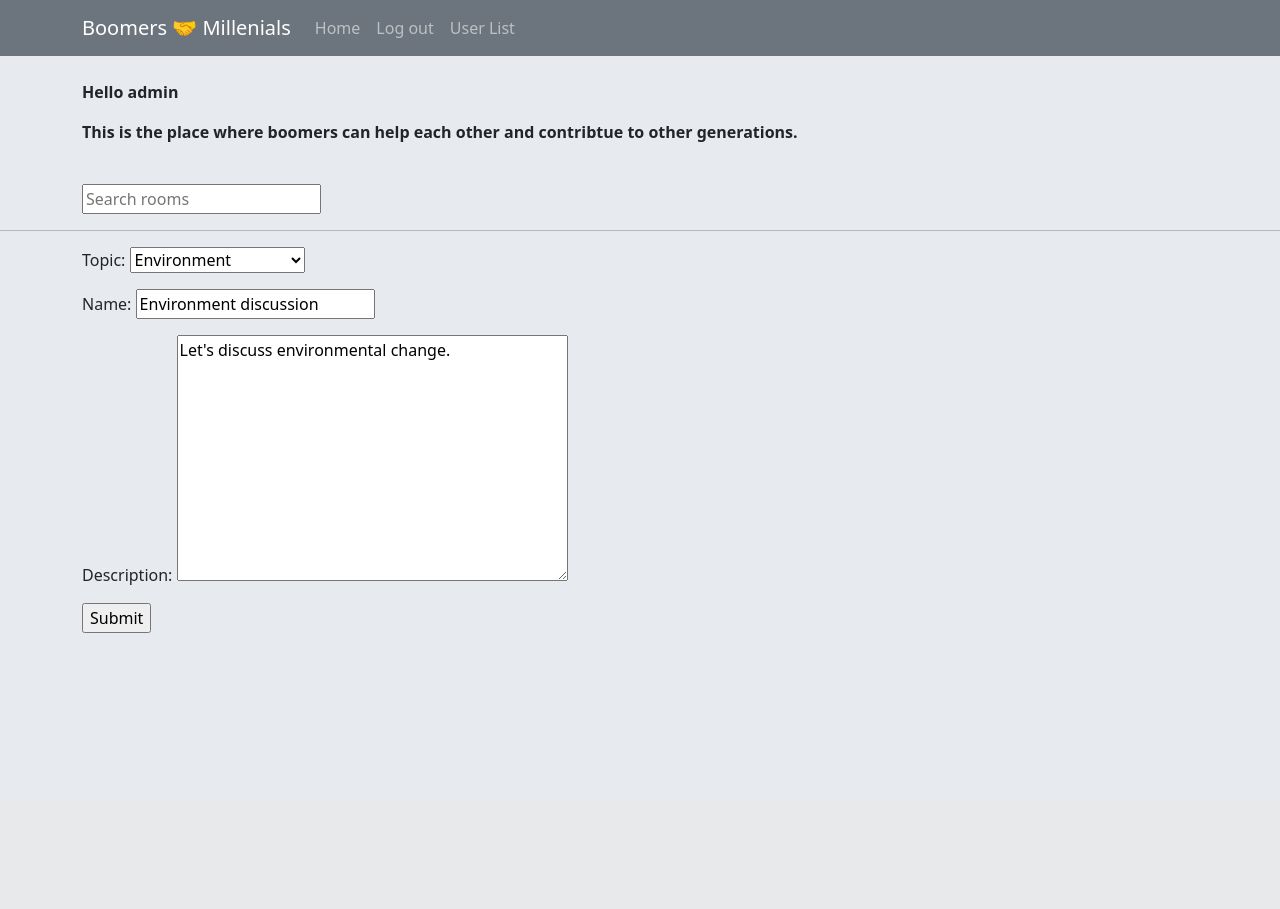
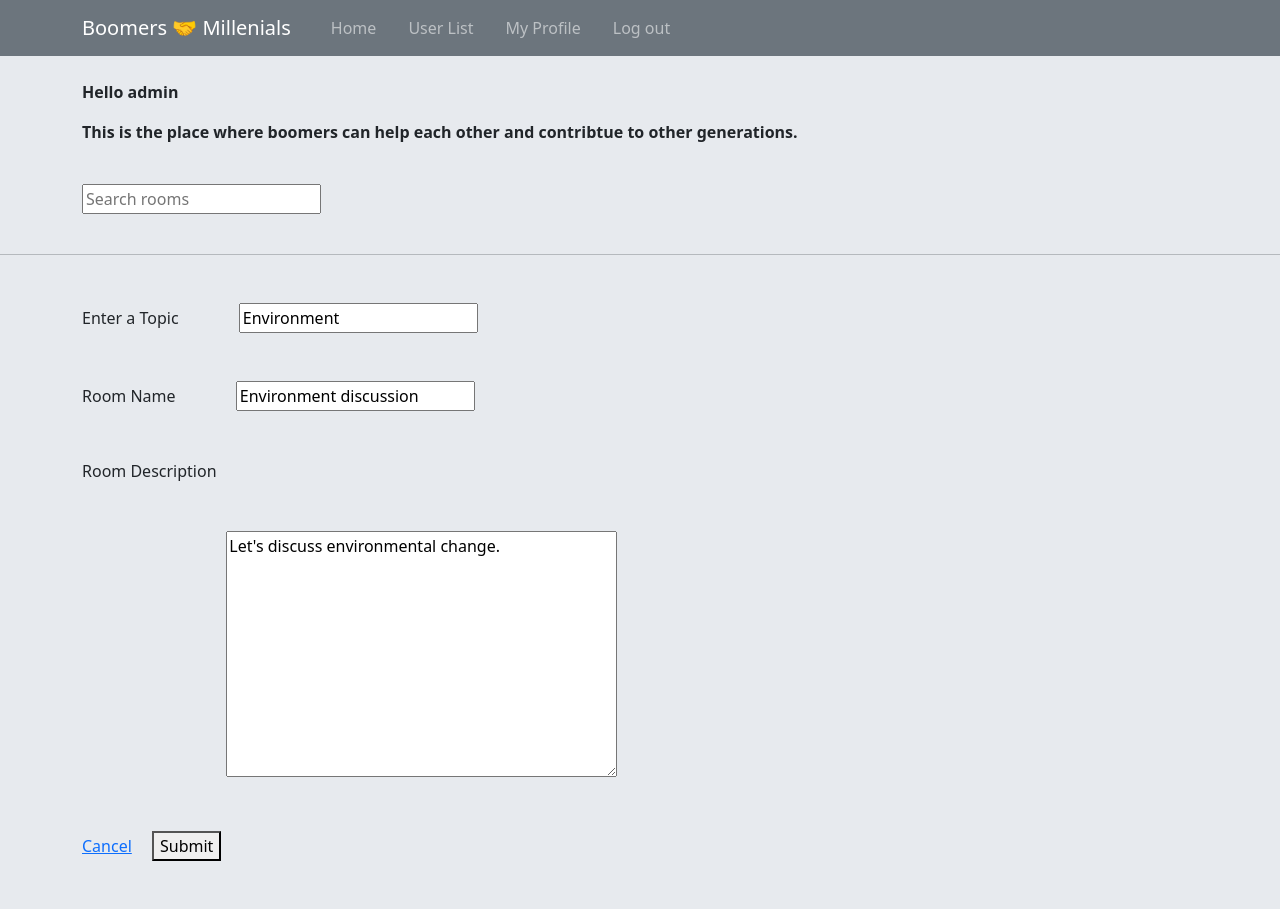
Before and after one commit to sayo96825/Phase2-Social-Media-Website-Boomers-Millennials, a Django app: page /update-room/12/ in a window 1280 px wide. Before the commit the page ends 633 px from the top, so only its background shows below. Run offline with Django 4.2, Linux system fonts and the light colour scheme; a user stored in the database is signed in; data comes from the database, SQL or seed files in the repository; both versions use the stored data as it was after the commit; some libraries are stand-ins or nearby versions.

Commit message:
updated user list, profile and create room function

```diff
--- a/app/templates/app/delete.html
+++ b/app/templates/app/delete.html
@@ -1,7 +1,7 @@
 {% extends 'main.html' %}
 
 {% block content %}
-
+<div class = "container">
 <form method = "POST" action= "">
     {% csrf_token %}
     <p> Are you sure you want to delete "{{ obj }}" ? </p>
@@ -9,5 +9,5 @@
     <a href ="{{request.META.HTTP_REFERER}}"> Go Back</a>
     <input type = "Submit" value="Confirm" />
 </form>
-
+</div>
 {% endblock content %}
--- a/app/templates/app/room_form.html
+++ b/app/templates/app/room_form.html
@@ -2,9 +2,41 @@
 
 {% block content %}
 <div class = "container">
-    <form class="form" action="" method="POST">
-        {% csrf_token %}
-        {{ form.as_p }}
-        <input type ="submit" value="Submit"/>
+    <div class="layout__body">
+        <form class="form" action="" method="POST">
+            {% csrf_token %}
+            {# {{ form.as_p }} #}
+
+            <div class = "form__group my-5">
+                <label for="room_topic">Enter a Topic</label>&emsp;&emsp;&emsp;&ensp;
+                <input required type="text" value ="{{room.topic.name}}" name="topic" placeholder ="type a topic or choose" list="topic-list" />
+                <datalist id="topic-list">
+                    <select id="room_tooic">
+                        {% for topic in topics %}
+                        <option value="{{topic.name}}">{{topic.name}}</option>
+                        {% endfor %}
+                    </select>
+                </datalist>
+
+            </div>
+
+            <div class="form__group my-5">
+                <label for ="room_name">Room Name</label>&emsp;&emsp;&emsp;&ensp;
+                {{form.name}}
+            </div>
+            <p> Room Description</p>
+            <div class="form__group my-5">
+                <label for = "room_description"></label>&emsp;
+               &emsp;&emsp;&emsp;&emsp;&emsp;&emsp;&emsp;&ensp; {{form.description}}
+
+            </div>
+
+            <div class="form__action my-5">
+                <a class="button is-dark is-outlined" href="{{request.META.HTTP_REFERER}}">Cancel</a>
+                &emsp;<button class="button is-main is-dark is-outlined" type ="submit"> Submit</button>
+
+            </div>
+        </form>
+    </div>
 </div>
 {% endblock content %}
--- a/app/views.py
+++ b/app/views.py
@@ -58,9 +58,9 @@ def home(request):
     rooms = Room.objects.filter(Q(topic__name__icontains=q) |
                                 Q(name__icontains=q) |
                                 Q(description__icontains=q))
-    topics = Topic.objects.all()[0:7]
+    topics = Topic.objects.all()
     room_count = rooms.count()
-    room_messages = Message.objects.filter(Q(room__topic__name__icontains=q))[0:5]
+    room_messages = Message.objects.filter(Q(room__topic__name__icontains=q))
     context = {'rooms': rooms,'topics': topics,'room_count': room_count, 'room_messages': room_messages}
     return render(request, 'app/home.html',context)
 
@@ -108,8 +108,10 @@ def userProfile(request, pk):
     return render(request, 'app/profile_list.html', context)
 
 def profile(request):
+    user= Profile.objects.filter(user=request.user).first()
+    logged_in_user = request.user.username
     profile = Profile.objects.exclude(user=request.user)
-    return render(request, "app/profile.html", {"profile3": profile})
+    return render(request, "app/profile.html", {"profile3": profile,'user':logged_in_user})
 
 @login_required(login_url='login')
 def createRoom(request):
@@ -132,14 +134,14 @@ def createRoom(request):
             description=request.POST.get('description'),
         )
         return redirect('home')
-    context =  {'form': form,'topics': topic}
+    context =  {'form': form,'topics': topics}
     return render(request, 'app/room_form.html', context)
 
 @login_required(login_url='login')
 def updateRoom(request, pk):
     room = Room.objects.filter(id=pk).first()
     form = RoomForm(instance=room)
-#     topics = Topic.objects.all()
+    topics = Topic.objects.all()
     if request.user != room.host:
         return HttpResponse('Your need to be a host!!')
 
@@ -156,7 +158,7 @@ def updateRoom(request, pk):
         room.save()
         return redirect('home')
 
-    context = {'form': form}#'topics': topics, 'room': room}
+    context = {'form': form,'topics': topics, 'room': room}
     return render(request, 'app/room_form.html', context)
 
 @login_required(login_url='login')
--- a/templates/main.html
+++ b/templates/main.html
@@ -14,19 +14,20 @@
       <header class="site-header">
         <nav class="navbar navbar-expand-lg navbar-dark bg-secondary fixed-top">
           <div class="container">
-            <a class="navbar-brand mr-4" href="{%url 'home'%}">Boomers 🤝 Millenials</a>
-              <button class="navbar-toggler" type="button" data-toggle="collapse" data-target="#navbarToggle" aria-controls="navbarToggle" aria-expanded="false" aria-label="Toggle navigation">
+            <a class="navbar-brand mr-4" href="{%url 'home'%}">Boomers 🤝 Millenials</a> &emsp;
+              <!-- <button class="navbar-toggler" type="button" data-toggle="collapse" data-target="#navbarToggle" aria-controls="navbarToggle" aria-expanded="false" aria-label="Toggle navigation">
               <span class="navbar-toggler-icon"></span>
-              </button>
+              </button> -->
               <div class="collapse navbar-collapse" id="navbarToggle">
                 <div class="navbar-nav mr-auto">
-                  <a class="nav-item nav-link" href="{% url 'home'%}" >Home</a>
+                  <a class="nav-item nav-link" href="{% url 'home'%}" >Home</a> &emsp;
                 </div>
               <div class="navbar-nav">
                   {% if request.user.is_authenticated %}
-                      <a class="nav-item nav-link" href="{% url 'logout'%}">Log out</a>
-                   <!--   <a class="nav-item nav-link" href="{% url 'register'%}">Register</a>-->
-                      <a class="nav-item nav-link" href="{% url 'profile'%}">User List</a>
+                  <!--   <a class="nav-item nav-link" href="{% url 'register'%}">Register</a>-->
+                  <a class="nav-item nav-link" href="{% url 'profile'%}">User List</a> &emsp;
+                  <a class="nav-item nav-link" href="{% url 'user-profile' request.user.id%}">My Profile</a> &emsp;
+                  <a class="nav-item nav-link" href="{% url 'logout'%}">Log out</a> &emsp;
 
                   {% else %}
                       <a class="nav-item nav-link" href="/accounts/login">Log in</a>
@@ -59,6 +60,7 @@
               <input type ="text" name ="q" placeholder ="Search rooms"/>
           </form>
           </div>
+          <br>
         <hr>
       {% if messages %}
       <ul class = "messages">
```
Also changed, not shown: app/templates/app/home.html (+16 -8 lines), app/templates/app/profile.html (+10 -3 lines), app/templates/app/profile_list.html (+8 -30 lines), app/templates/app/room.html (+18 -9 lines), app/templates/app/index.html (deleted), db.sqlite3.
